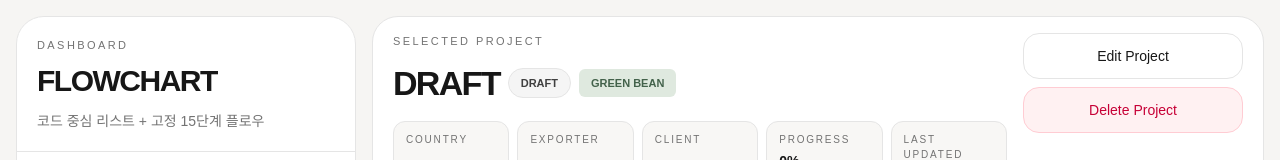
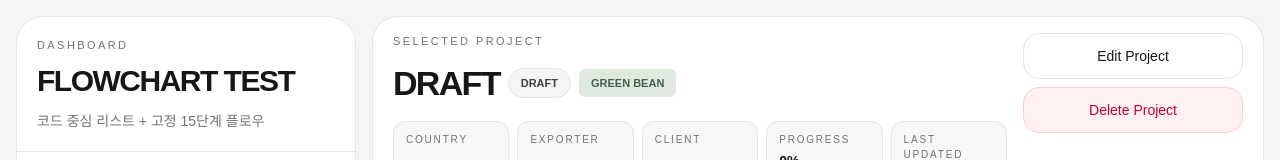
Before and after one commit to sungk1006/FLOWCHART, a Next.js app: page / in a window 1280 px wide. Shown: the top 160 px of the page. Built offline with nearby package versions, Linux system fonts and the light colour scheme.

Commit message:
test auto deploy

```diff
--- a/app/page.tsx
+++ b/app/page.tsx
@@ -1211,7 +1211,7 @@ export default function Page() {
         <aside className="sticky top-4 h-[calc(100vh-2rem)] w-[340px] shrink-0 overflow-hidden rounded-[28px] border border-neutral-200 bg-white">
           <div className="border-b border-neutral-200 px-5 py-5">
             <div className="mb-1 text-[11px] uppercase tracking-[0.22em] text-neutral-500">Dashboard</div>
-            <div className="text-[30px] font-black tracking-[-0.05em]">FLOWCHART</div>
+            <div className="text-[30px] font-black tracking-[-0.05em]">FLOWCHART TEST</div>
             <div className="mt-2 text-sm text-neutral-500">코드 중심 리스트 + 고정 15단계 플로우</div>
           </div>
 
```
